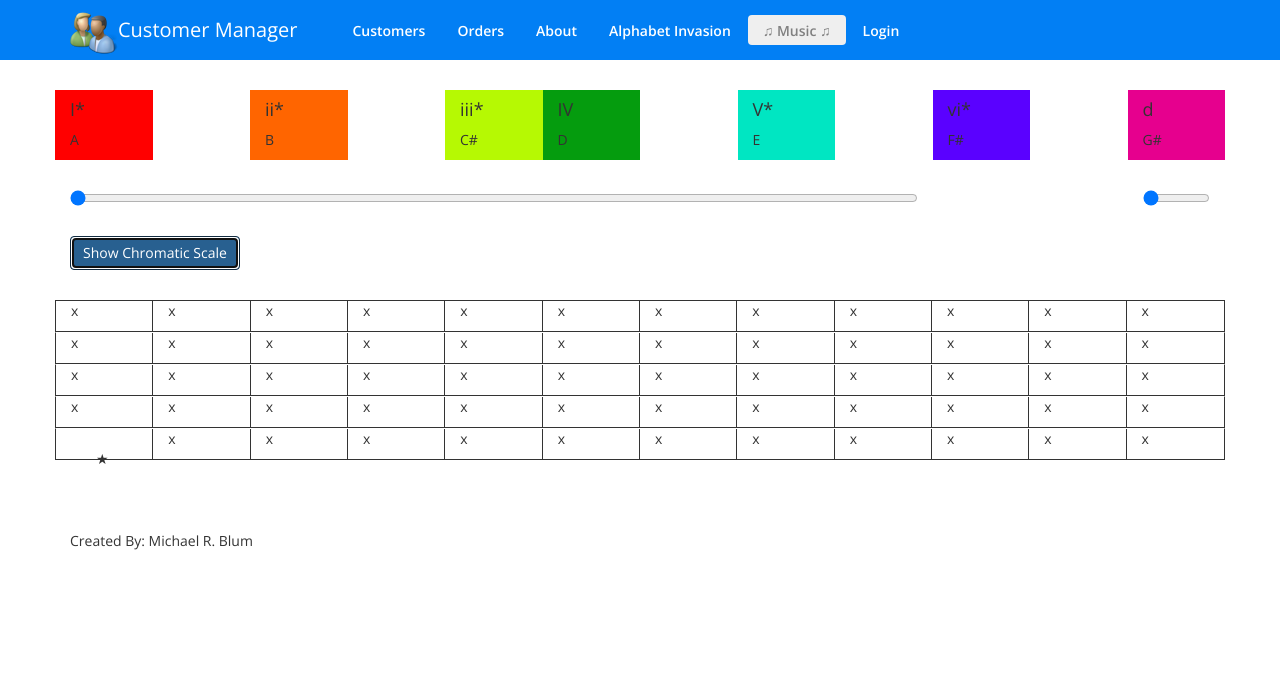
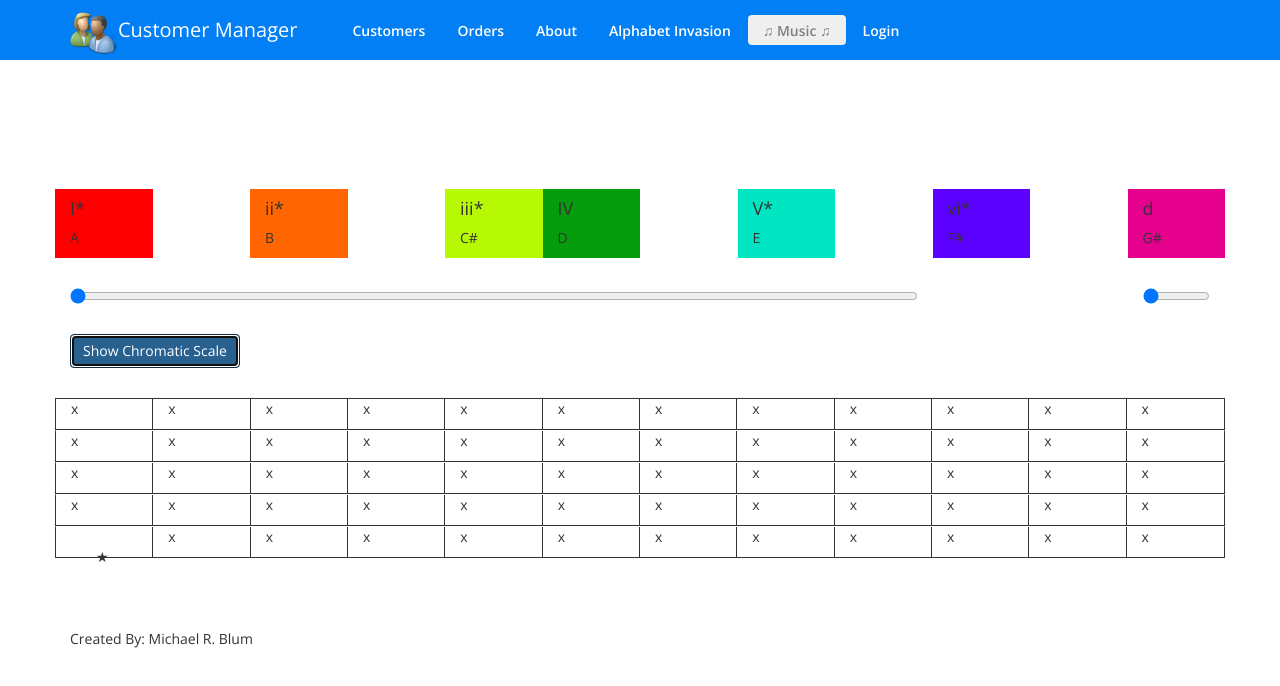
Before and after one commit to blummichaelrobert/angular-training, an Angular app: page /music in a window 1280 px wide. Both pictures are taken after a click on the button "Show Chromatic Scale". Shown: the top 686 px of the page. Built offline with nearby package versions, Linux system fonts and the light colour scheme.

Commit message:
add dummy div to take place of chromatic scale if chromatic scale is swtiched off.

```diff
--- a/src/app/music/music.component.html
+++ b/src/app/music/music.component.html
@@ -1,3 +1,9 @@
+<div class="row"
+     *ngIf="!showChromaticScale"
+     style="margin-top: 3rem; padding-top: 6.75rem;">
+    <div class="col-xs-12">
+    </div>
+</div>
 <div class="row"
      *ngIf="showChromaticScale"
      style="margin-top: 3rem;">
```
